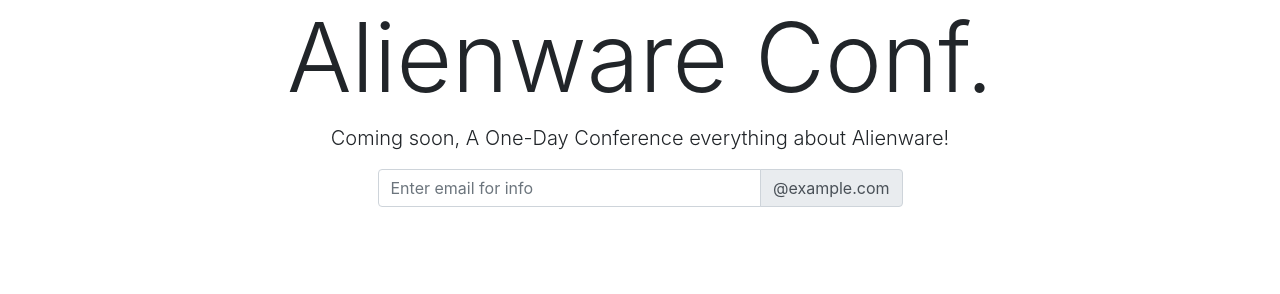
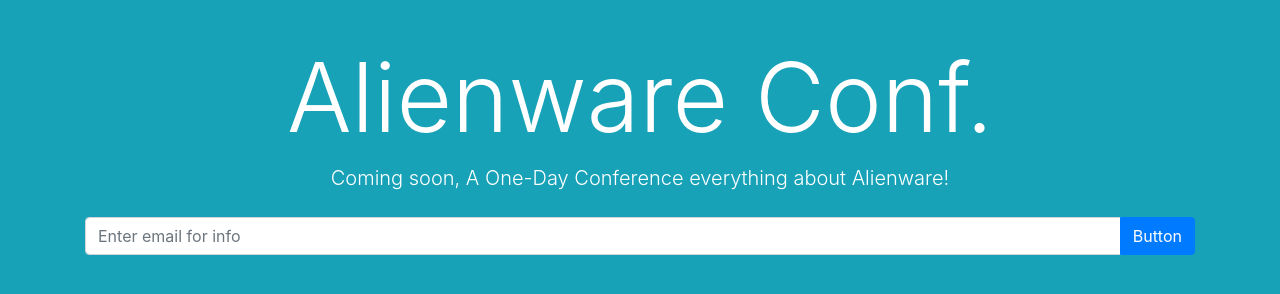
Before and after one commit to Fontbonne-University/cloud-fw-vdub10, a plain HTML site: page index.html in a window 1280 px wide. Drawn offline with nearby package versions, Linux system fonts and the light colour scheme.

Commit message:
Make it colorful!!

```diff
--- a/index.html
+++ b/index.html
@@ -11,18 +11,16 @@
 
     <title>Hello, world!</title>
 </head>
-<body>
+<body class= "p-3 mb-2 bg-info text-white">
 <div class="container text-center">
-<h1 class="display-1">Alienware Conf.</h1>
-<p class="lead"> Coming soon, A One-Day Conference everything about Alienware!</p>
-    <div class="input-group mb-3 col-md-6 offset-md-3">
-        <input type="text" class="form-control" placeholder="Enter email for info" aria-label="Enter your email for info..." aria-describedby="basic-addon2">
+<h1 class="display-1 mt-4">Alienware Conf.</h1>
+<p class="lead mb-4"> Coming soon, A One-Day Conference everything about Alienware!</p>
+    <div class="input-group mb-3">
+        <input type="text" class="form-control" placeholder="Enter email for info" aria-label="Enter email for info..." aria-describedby="basic-addon2">
         <div class="input-group-append">
-            <span class="input-group-text" id="basic-addon2">@example.com</span>
+            <button class="btn btn-primary" type="button">Button</button>
         </div>
     </div>
-
-
 </div>
 
 
```
